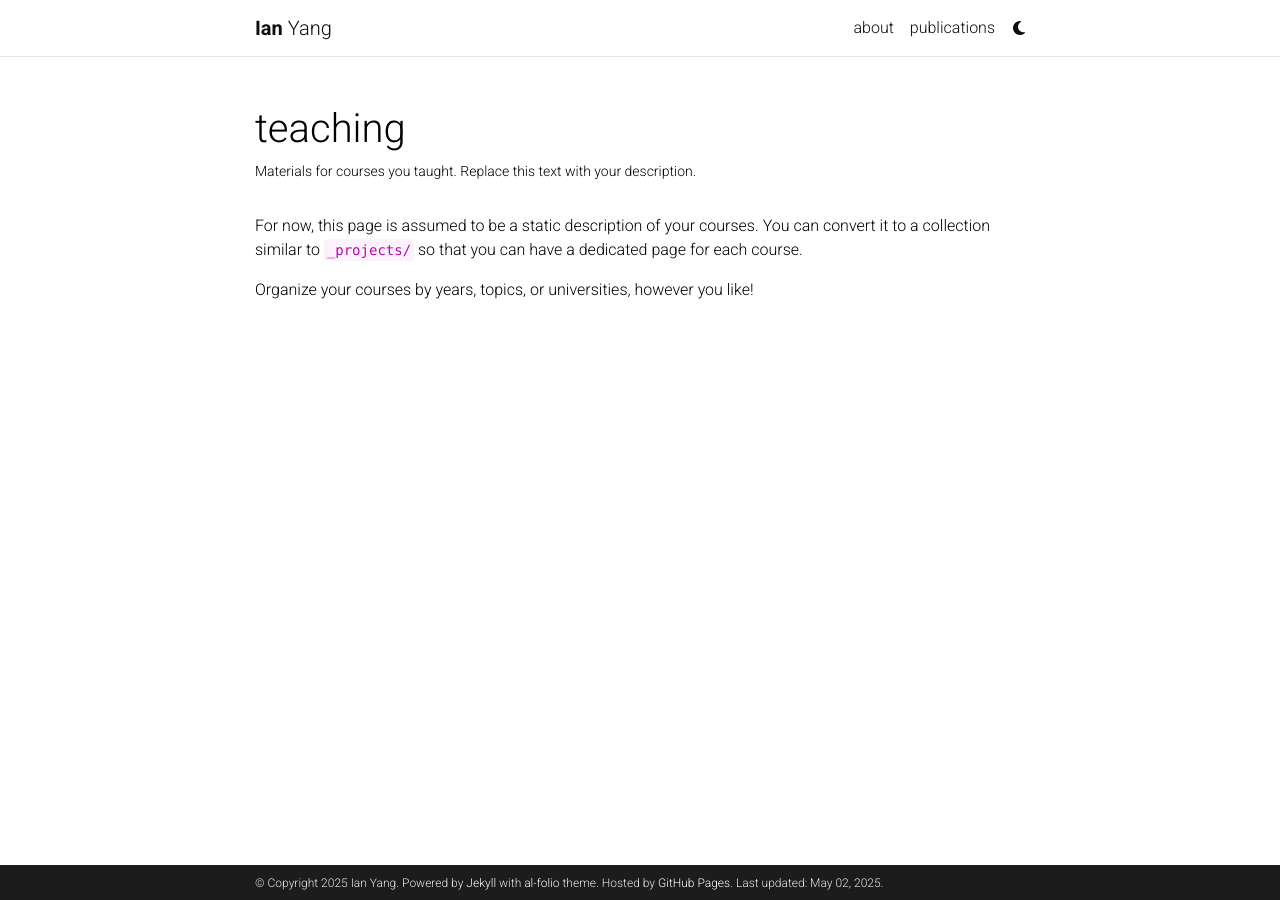
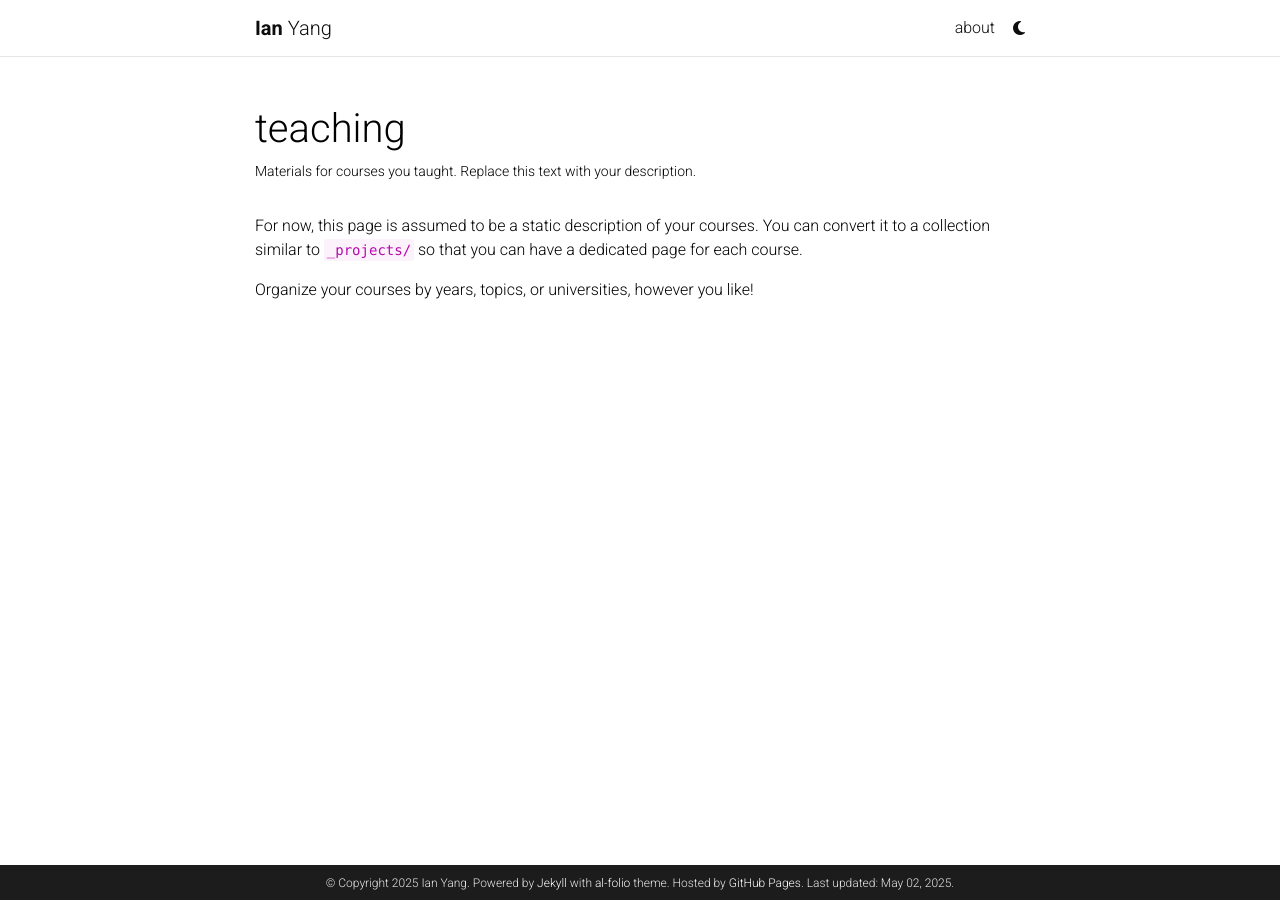
Before and after one commit to ian-yang-02/ian-yang-02.github.io, a Jekyll site: the page built from _pages/teaching.md, in a window 1280 px wide. Built offline with Jekyll 4.4.1, drawn with Linux system fonts in a browser that asks for light colours; comment, search, counter and statistics services are not loaded; a style sheet for code colours, icons or effects is not loaded.

Commit message:
navigation

```diff
--- a/_includes/footer.html
+++ b/_includes/footer.html
@@ -1,6 +1,6 @@
-    {% if site.footer_fixed %}
+{% if site.footer_fixed %}
     <footer class="fixed-bottom">
-      <div class="container mt-0">
+      <div class="container mt-0 text-center">
         &copy; Copyright {{ site.time | date: '%Y' }} {{ site.first_name }} {{ site.middle_name }} {{ site.last_name }}. {{ site.footer_text }}
         {%- if site.impressum_path -%}
         <a href="{{ site.url }}{{ site.baseurl }}{{ site.impressum_path }}">Impressum</a>.
@@ -12,7 +12,7 @@
     </footer>
     {%- else -%}
     <footer class="sticky-bottom mt-5">
-      <div class="container">
+      <div class="container text-center">
         &copy; Copyright {{ site.time | date: '%Y' }} {{ site.first_name }} {{ site.middle_name }} {{ site.last_name }}. {{ site.footer_text }}
         {%- if site.impressum_path -%}
         <a href="{{ site.url }}{{ site.baseurl }}{{ site.impressum_path }}">Impressum</a>.
```
Also changed, not shown: _pages/about.md (+2 -0 lines), _pages/publications.md (+1 -1 lines).
